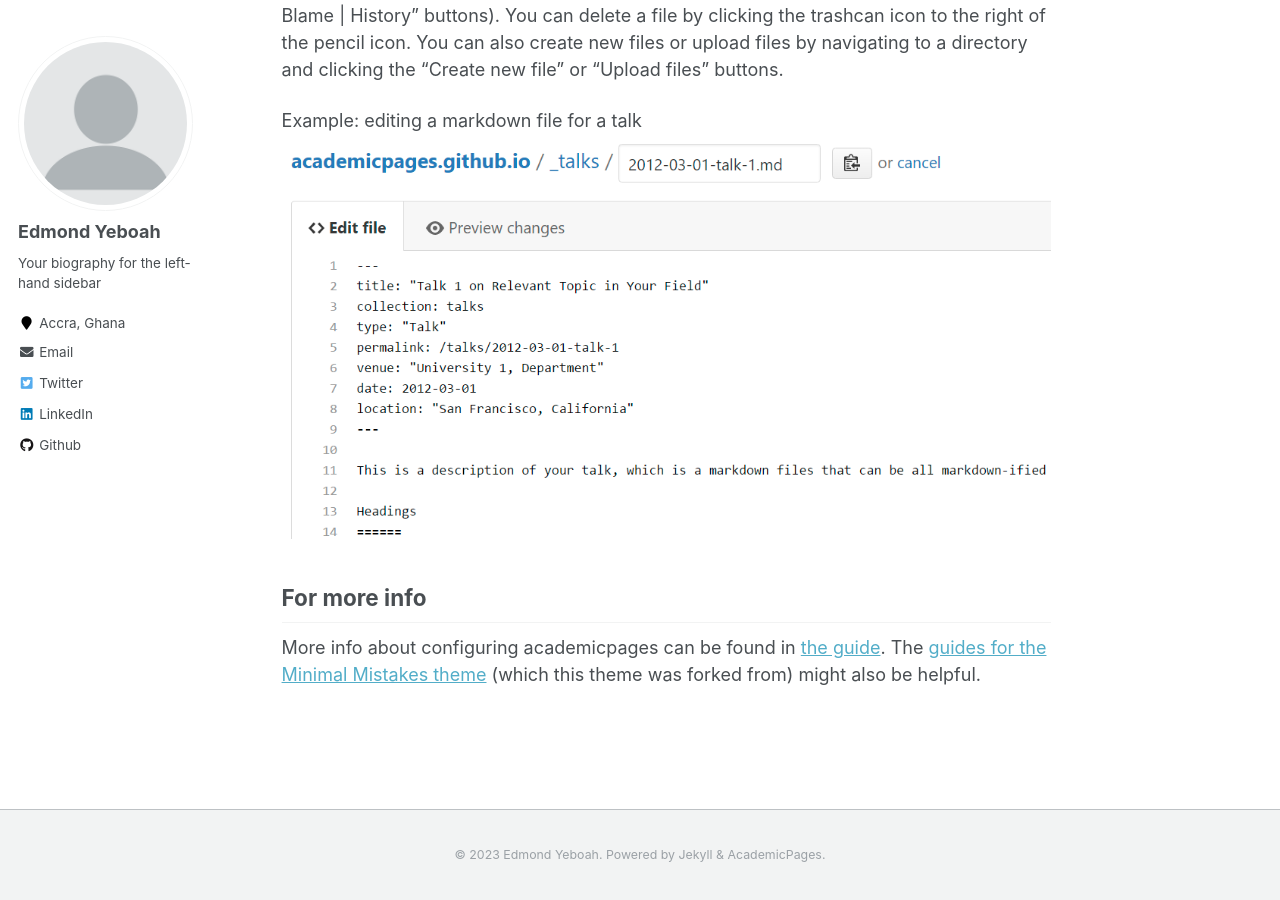
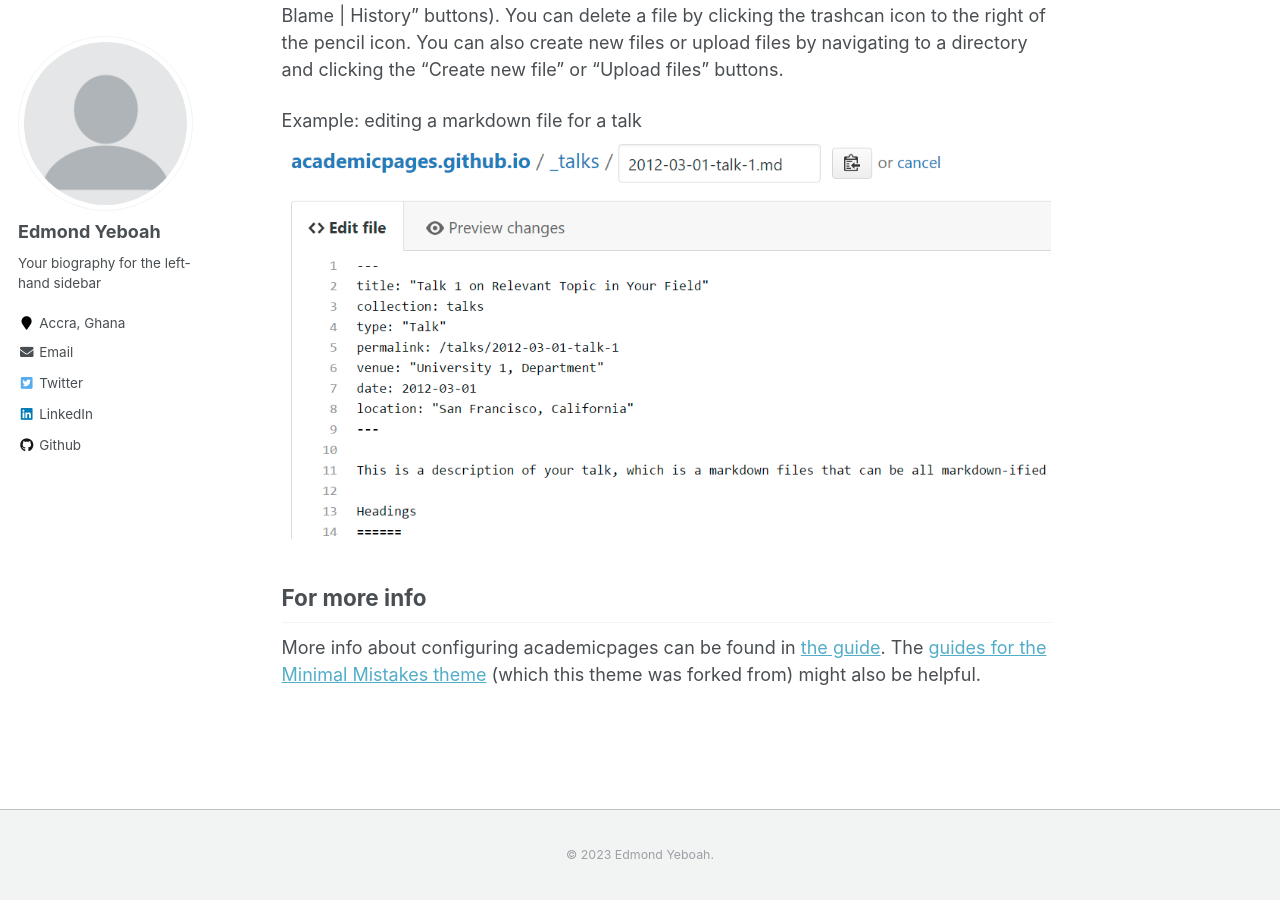
Before and after one commit to edmond-yeboah/edmond-yeboah.github.io, a Jekyll site: the page built from _pages/about.md, in a window 1280 px wide and 900 px high, scrolled down 2434 px. Built offline with Jekyll 4.4.1, drawn with Linux system fonts in a browser that asks for light colours.

Commit message:
anothe one

```diff
--- a/_includes/footer.html
+++ b/_includes/footer.html
@@ -21,4 +21,9 @@
   </ul>
 </div> -->
 
-<div class="page__footer-copyright">&copy; {{ site.time | date: '%Y' }} {{ site.name | default: site.title }}. {{ site.data.ui-text[site.locale].powered_by | default: "Powered by" }} <a href="http://jekyllrb.com" rel="nofollow">Jekyll</a> &amp; <a href="https://github.com/academicpages/academicpages.github.io">AcademicPages</a></a>.</div>
+<div class="page__footer-copyright">
+  &copy; {{ site.time | date: '%Y' }} {{ site.name | default: site.title }}.
+   <!-- <a href="http://jekyllrb.com" rel="nofollow">Jekyll</a>
+    &amp; <a href="https://github.com/academicpages/academicpages.github.io">AcademicPages</a>
+  </a>. -->
+</div>
```
